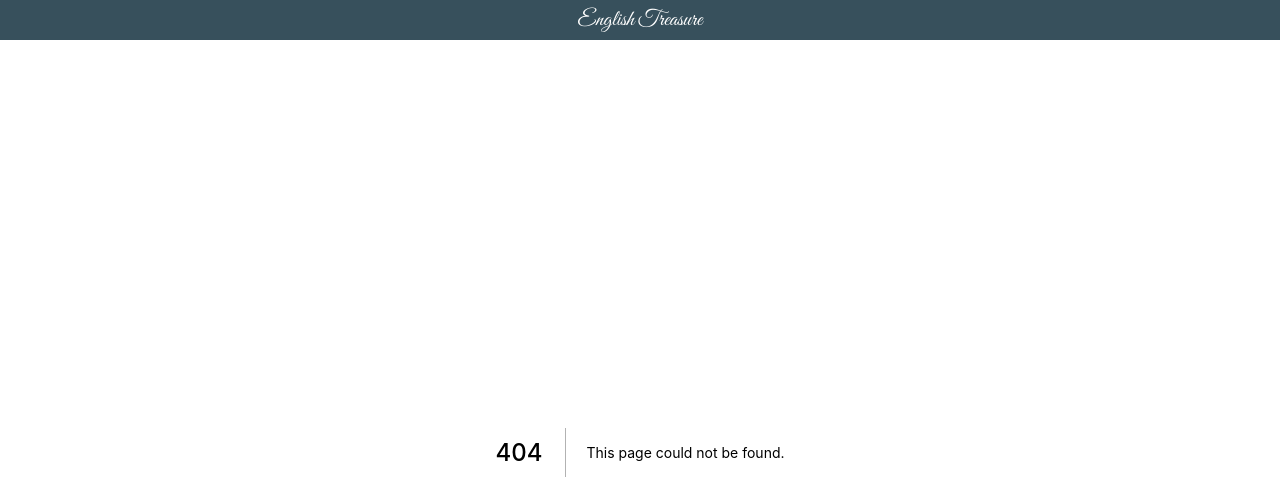
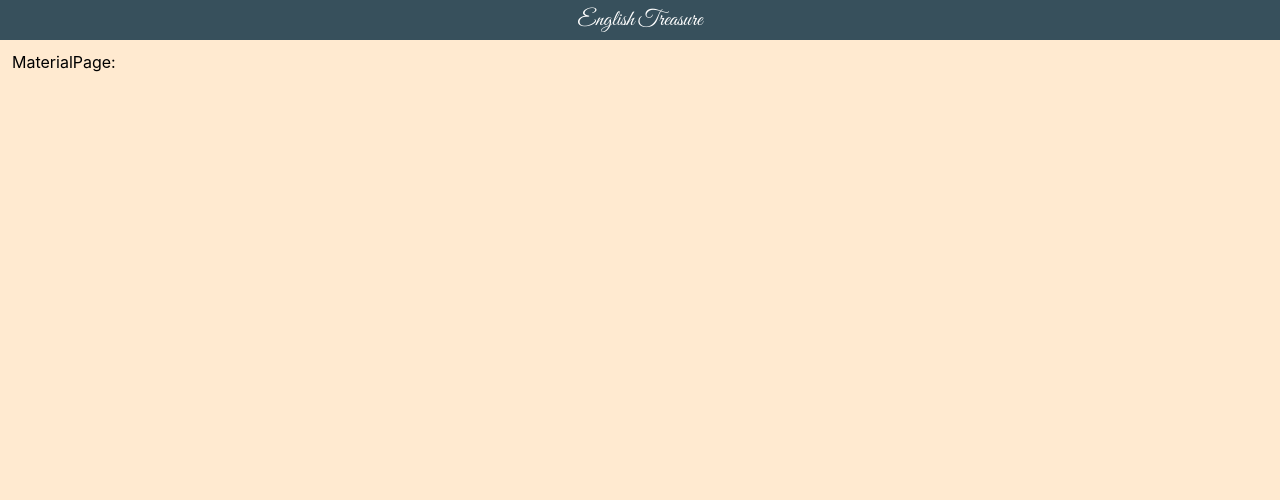
Before and after one commit to AbbyAbby33/english-treasure, a Next.js app: page /material in a window 1280 px wide. Before the commit this address had no page. Shown: the top 500 px of the page. Built offline with nearby package versions, Linux system fonts and the light colour scheme.

Commit message:
feat: 1.新增英文語料詳細頁面 2.Link跳轉

```diff
--- a/pages/index.tsx
+++ b/pages/index.tsx
@@ -5,6 +5,7 @@ import { IoIosBrush } from "react-icons/io";
 import { IoIosHeartEmpty } from "react-icons/io";
 // import { IoIosHeartHalf } from "react-icons/io";
 import { IoIosHeart } from "react-icons/io";
+import Link from 'next/link';
 
 // Page：英文影片列表
 const Home: NextPage = () => {
@@ -48,7 +49,8 @@ const Home: NextPage = () => {
             <div>
                 {VIDEO_LIST.map((item) => {
                     return (
-                        <div className={styles["video-item"]} key={item.id}>
+                        <Link href={`/material?mid=${item.id}`} key={item.id}>
+                            <div className={styles["video-item"]}>
                                 <div>
                                     <h2>{item.englishName}</h2>
                                     <h3>{item.chineseName}</h3>
@@ -58,6 +60,7 @@ const Home: NextPage = () => {
                                     <span><IoIosBrush /></span>
                                 </div>
                             </div>
+                        </Link>
                     )
                 })}
             </div>
--- /dev/null
+++ b/pages/material/index.tsx
@@ -0,0 +1,14 @@
+import React from 'react';
+import type { NextPage } from 'next';
+import { useRouter } from 'next/router';
+
+const MaterialPage: NextPage = () => {
+    const router = useRouter();
+    const { mid } = router.query;
+
+    return (
+        <div>MaterialPage: {mid}</div>
+    )
+}
+
+export default MaterialPage;
```
Lines whose indentation alone changed are shown as unchanged.
